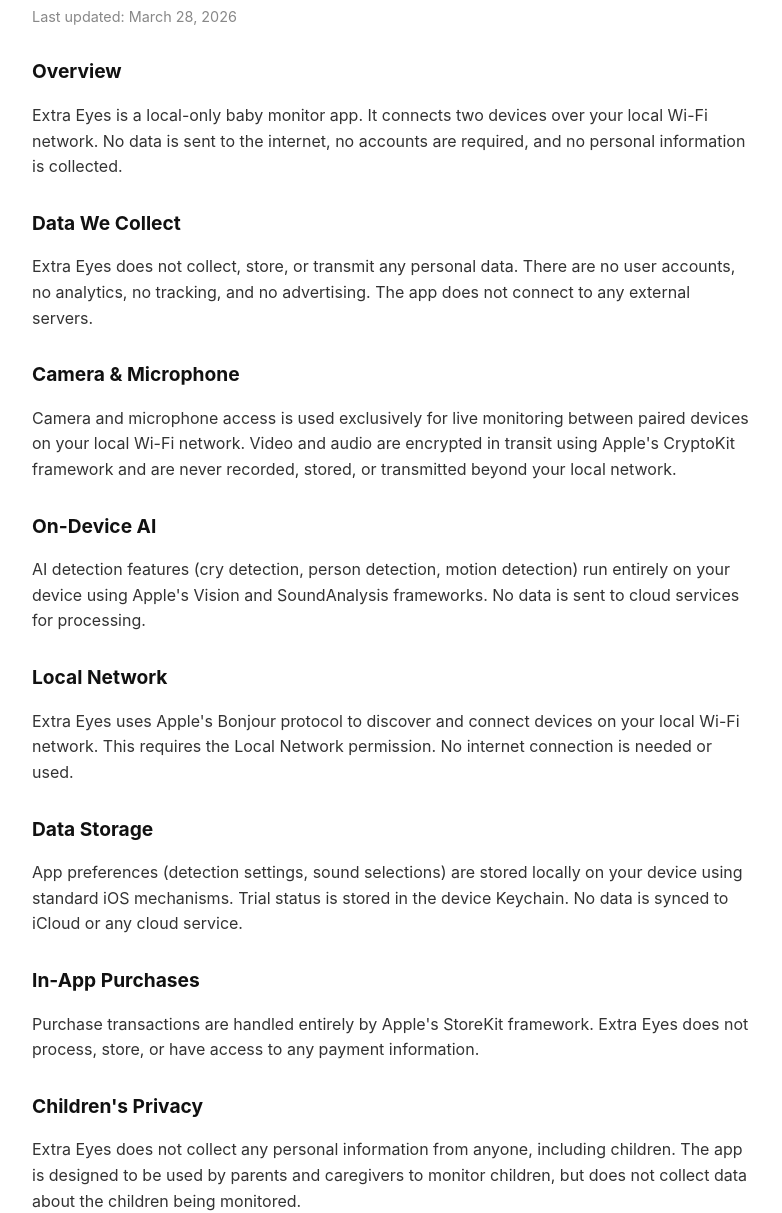
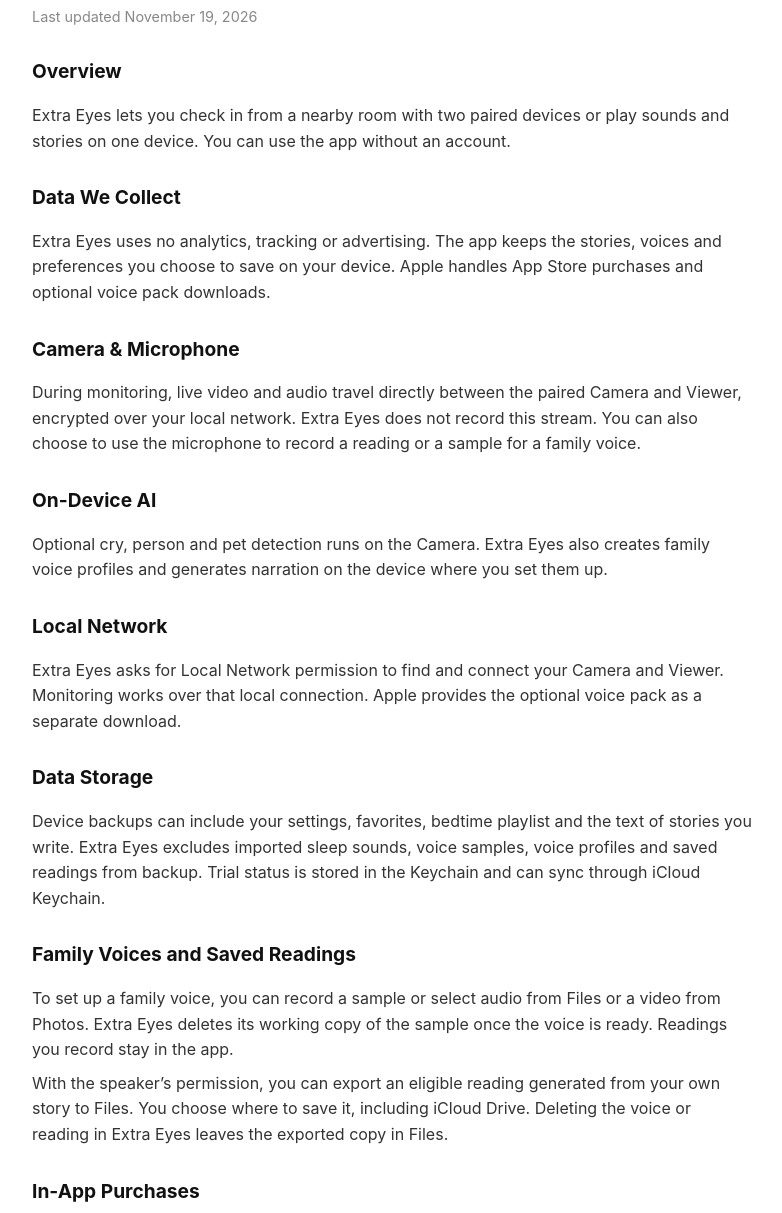
Before and after one commit to Jpowerss/extraeyes.github.io, a plain HTML site: page privacy-policy.html in a window 1280 px wide. Shown: the part 92-1305 px from the top of the page, without its empty margins (248-1030 px from the left). Drawn offline with Linux system fonts and the light colour scheme.

Commit message:
Describe on-device Family Voices and Saved Readings in the privacy policy

```diff
--- a/privacy-policy.html
+++ b/privacy-policy.html
@@ -14,25 +14,29 @@
 </head>
 <body>
     <h1>Privacy Policy</h1>
-    <p class="date">Last updated: March 28, 2026</p>
+    <p class="date">Last updated November 19, 2026</p>
 
     <h2>Overview</h2>
-    <p>Extra Eyes is a local-only baby monitor app. It connects two devices over your local Wi-Fi network. No data is sent to the internet, no accounts are required, and no personal information is collected.</p>
+    <p>Extra Eyes lets you check in from a nearby room with two paired devices or play sounds and stories on one device. You can use the app without an account.</p>
 
     <h2>Data We Collect</h2>
-    <p>Extra Eyes does not collect, store, or transmit any personal data. There are no user accounts, no analytics, no tracking, and no advertising. The app does not connect to any external servers.</p>
+    <p>Extra Eyes uses no analytics, tracking or advertising. The app keeps the stories, voices and preferences you choose to save on your device. Apple handles App Store purchases and optional voice pack downloads.</p>
 
     <h2>Camera &amp; Microphone</h2>
-    <p>Camera and microphone access is used exclusively for live monitoring between paired devices on your local Wi-Fi network. Video and audio are encrypted in transit using Apple's CryptoKit framework and are never recorded, stored, or transmitted beyond your local network.</p>
+    <p>During monitoring, live video and audio travel directly between the paired Camera and Viewer, encrypted over your local network. Extra Eyes does not record this stream. You can also choose to use the microphone to record a reading or a sample for a family voice.</p>
 
     <h2>On-Device AI</h2>
-    <p>AI detection features (cry detection, person detection, motion detection) run entirely on your device using Apple's Vision and SoundAnalysis frameworks. No data is sent to cloud services for processing.</p>
+    <p>Optional cry, person and pet detection runs on the Camera. Extra Eyes also creates family voice profiles and generates narration on the device where you set them up.</p>
 
     <h2>Local Network</h2>
-    <p>Extra Eyes uses Apple's Bonjour protocol to discover and connect devices on your local Wi-Fi network. This requires the Local Network permission. No internet connection is needed or used.</p>
+    <p>Extra Eyes asks for Local Network permission to find and connect your Camera and Viewer. Monitoring works over that local connection. Apple provides the optional voice pack as a separate download.</p>
 
     <h2>Data Storage</h2>
-    <p>App preferences (detection settings, sound selections) are stored locally on your device using standard iOS mechanisms. Trial status is stored in the device Keychain. No data is synced to iCloud or any cloud service.</p>
+    <p>Device backups can include your settings, favorites, bedtime playlist and the text of stories you write. Extra Eyes excludes imported sleep sounds, voice samples, voice profiles and saved readings from backup. Trial status is stored in the Keychain and can sync through iCloud Keychain.</p>
+
+    <h2>Family Voices and Saved Readings</h2>
+    <p>To set up a family voice, you can record a sample or select audio from Files or a video from Photos. Extra Eyes deletes its working copy of the sample once the voice is ready. Readings you record stay in the app.</p>
+    <p>With the speaker’s permission, you can export an eligible reading generated from your own story to Files. You choose where to save it, including iCloud Drive. Deleting the voice or reading in Extra Eyes leaves the exported copy in Files.</p>
 
     <h2>In-App Purchases</h2>
     <p>Purchase transactions are handled entirely by Apple's StoreKit framework. Extra Eyes does not process, store, or have access to any payment information.</p>
```
